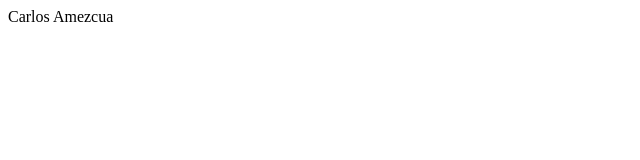
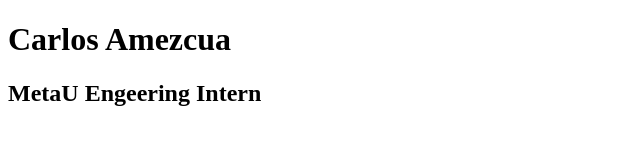
Before and after one commit to maikyh/cdamezcua-personal-website, a plain HTML site: page index.html in a window 1280 px wide. Shown: the whole page, without its empty margins (0-640 px from the left). Drawn offline with Linux system fonts and the light colour scheme.

Commit message:
Adding some modifications in Index

```diff
--- a/index.html
+++ b/index.html
@@ -9,7 +9,12 @@
 </head>
 <body>
 
-    <div> Carlos Amezcua</div>
+    <div>
+
+        <h1>Carlos Amezcua</h1>
+        <h2>MetaU Engeering Intern</h2>
+
+    </div>
     <div></div>
     <div></div>
 
```
